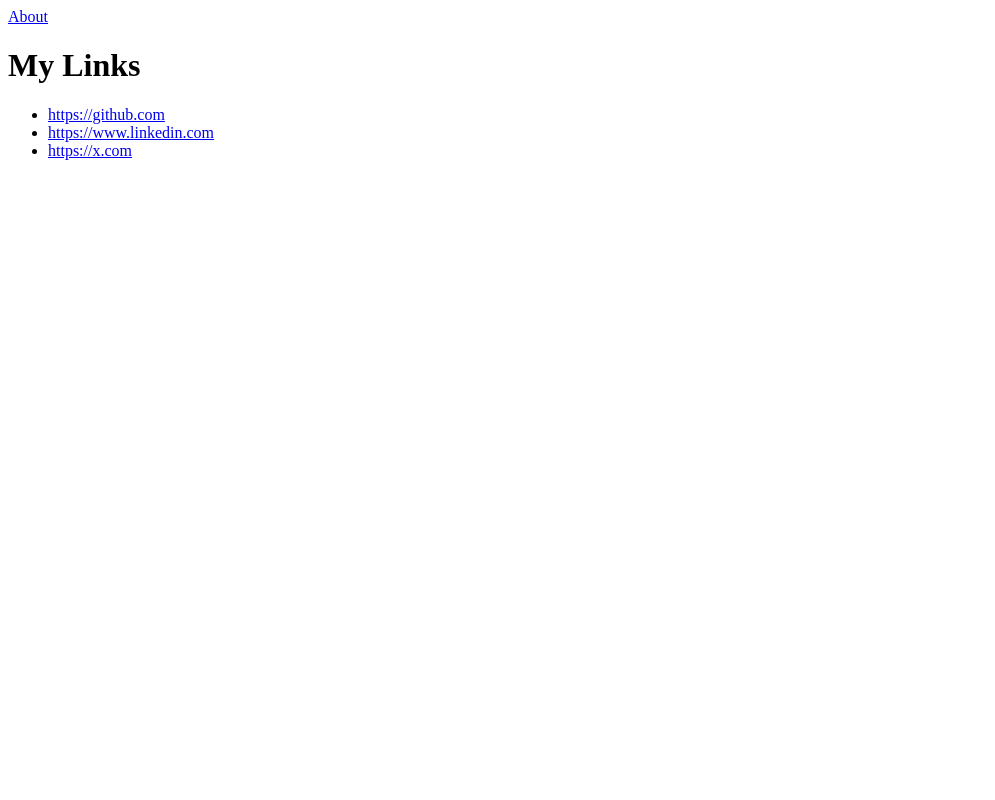
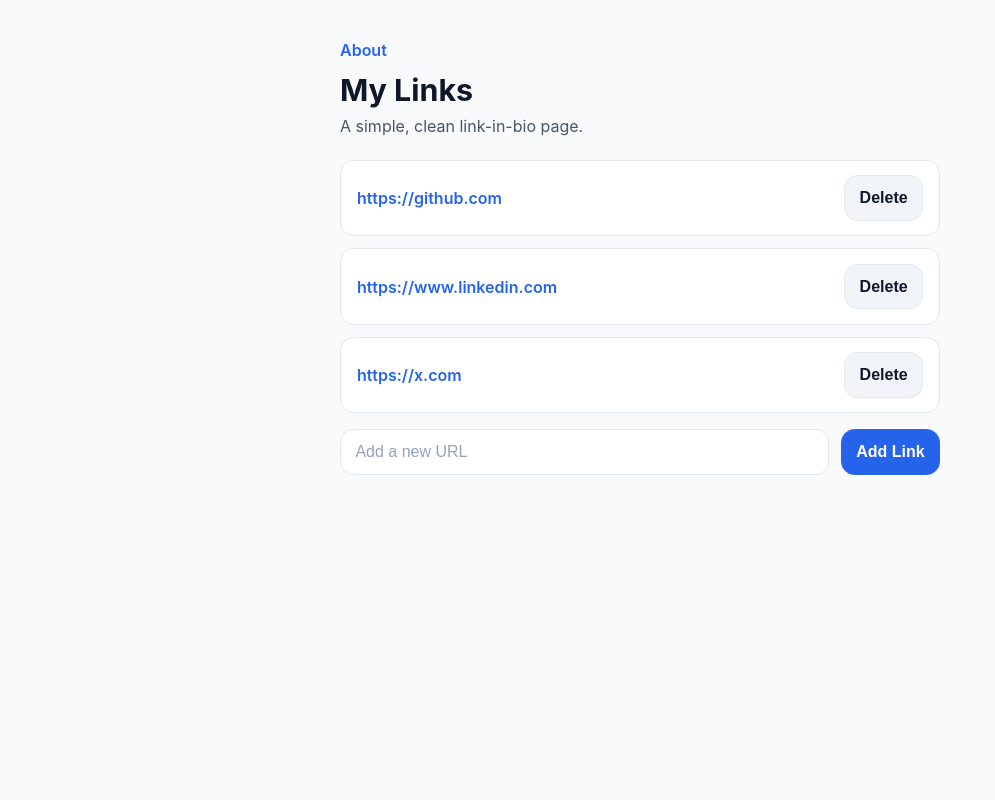
Before and after one commit to parshv09/my-link-bio, a Flask app: page / in a window 1280 px wide. Shown: the whole page, without its empty margins (0-995 px from the left). Run offline with Flask 3, Linux system fonts and the light colour scheme.

Commit message:
Add per-link delete action with in-memory removal

```diff
--- a/app.py
+++ b/app.py
@@ -1,17 +1,26 @@
-from flask import Flask, render_template
+from flask import Flask, redirect, render_template, url_for
 
 app = Flask(__name__)
+
+# In-memory link store for the current process.
+links = [
+    "https://github.com",
+    "https://www.linkedin.com",
+    "https://x.com",
+]
 
 
 @app.route("/")
 def index():
-    links = [
-        "https://github.com",
-        "https://www.linkedin.com",
-        "https://x.com",
-    ]
+    return render_template("index.html", links=links)
 
-    return render_template("index.html", links=links)
+
+@app.route("/delete/<int:link_index>", methods=["POST"])
+def delete_link(link_index):
+    if 0 <= link_index < len(links):
+        links.pop(link_index)
+
+    return redirect(url_for("index"))
 
 
 @app.route("/about")
--- /dev/null
+++ b/static/style.css
@@ -0,0 +1,144 @@
+:root {
+  --page-bg: #f8fafc;
+  --surface: #ffffff;
+  --surface-alt: #f1f5f9;
+  --text-primary: #0f172a;
+  --text-muted: #475569;
+  --border: #e2e8f0;
+  --accent: #2563eb;
+  --accent-hover: #1d4ed8;
+}
+
+* {
+  box-sizing: border-box;
+}
+
+body {
+  margin: 0;
+  min-height: 100vh;
+  font-family: "Inter", "Segoe UI", Tahoma, Geneva, Verdana, sans-serif;
+  background: var(--page-bg);
+  color: var(--text-primary);
+  display: flex;
+  justify-content: center;
+  padding: 2.5rem 1rem;
+}
+
+.page {
+  width: 100%;
+  max-width: 600px;
+}
+
+.page-header {
+  margin-bottom: 1.5rem;
+}
+
+.nav-link {
+  display: inline-block;
+  margin-bottom: 0.75rem;
+  color: var(--accent);
+  text-decoration: none;
+  font-weight: 600;
+}
+
+.nav-link:hover {
+  text-decoration: underline;
+}
+
+h1 {
+  margin: 0;
+  font-size: 1.9rem;
+}
+
+.subtitle {
+  margin: 0.5rem 0 0;
+  color: var(--text-muted);
+}
+
+.stack {
+  display: grid;
+  gap: 0.75rem;
+}
+
+.card {
+  background: var(--surface);
+  border: 1px solid var(--border);
+  border-radius: 0.85rem;
+  padding: 0.9rem 1rem;
+}
+
+.card-link {
+  color: var(--accent);
+  font-weight: 600;
+  text-decoration: none;
+  overflow-wrap: anywhere;
+}
+
+.card-link:hover {
+  text-decoration: underline;
+}
+
+.form {
+  margin-top: 1rem;
+}
+
+.form-row {
+  display: grid;
+  grid-template-columns: 1fr auto;
+  gap: 0.75rem;
+}
+
+.input,
+.button {
+  border: 1px solid var(--border);
+  border-radius: 0.85rem;
+  padding: 0.8rem 0.9rem;
+  font-size: 1rem;
+}
+
+.input {
+  background: var(--surface);
+  color: var(--text-primary);
+}
+
+.input::placeholder {
+  color: #94a3b8;
+}
+
+.input:focus,
+.button:focus {
+  outline: 2px solid #bfdbfe;
+  outline-offset: 1px;
+}
+
+.button {
+  background: var(--accent);
+  border-color: var(--accent);
+  color: #ffffff;
+  font-weight: 600;
+  cursor: pointer;
+}
+
+.button:hover {
+  background: var(--accent-hover);
+  border-color: var(--accent-hover);
+}
+
+
+.card-row {
+  display: flex;
+  align-items: center;
+  justify-content: space-between;
+  gap: 0.75rem;
+}
+
+.button-secondary {
+  background: var(--surface-alt);
+  border-color: var(--border);
+  color: var(--text-primary);
+}
+
+.button-secondary:hover {
+  background: #e2e8f0;
+  border-color: #cbd5e1;
+}
--- a/templates/index.html
+++ b/templates/index.html
@@ -4,14 +4,39 @@
     <meta charset="utf-8">
     <meta name="viewport" content="width=device-width, initial-scale=1">
     <title>My Links</title>
+    <link rel="stylesheet" href="{{ url_for('static', filename='style.css') }}">
   </head>
   <body>
-    <a href="/about">About</a>
-    <h1>My Links</h1>
-    <ul>
-      {% for url in links %}
-      <li><a href="{{ url }}">{{ url }}</a></li>
-      {% endfor %}
-    </ul>
+    <main class="page">
+      <header class="page-header">
+        <a class="nav-link" href="/about">About</a>
+        <h1>My Links</h1>
+        <p class="subtitle">A simple, clean link-in-bio page.</p>
+      </header>
+
+      <section class="stack">
+        {% for url in links %}
+        <article class="card card-row">
+          <a class="card-link" href="{{ url }}">{{ url }}</a>
+          <form method="post" action="{{ url_for('delete_link', link_index=loop.index0) }}">
+            <button class="button button-secondary" type="submit">Delete</button>
+          </form>
+        </article>
+        {% endfor %}
+      </section>
+
+      <form class="form" action="#" method="post">
+        <div class="form-row">
+          <input
+            class="input"
+            type="url"
+            name="new_link"
+            placeholder="Add a new URL"
+            aria-label="New URL"
+          >
+          <button class="button" type="submit">Add Link</button>
+        </div>
+      </form>
+    </main>
   </body>
 </html>
```
Also changed, not shown: templates/about.html (+10 -2 lines).
